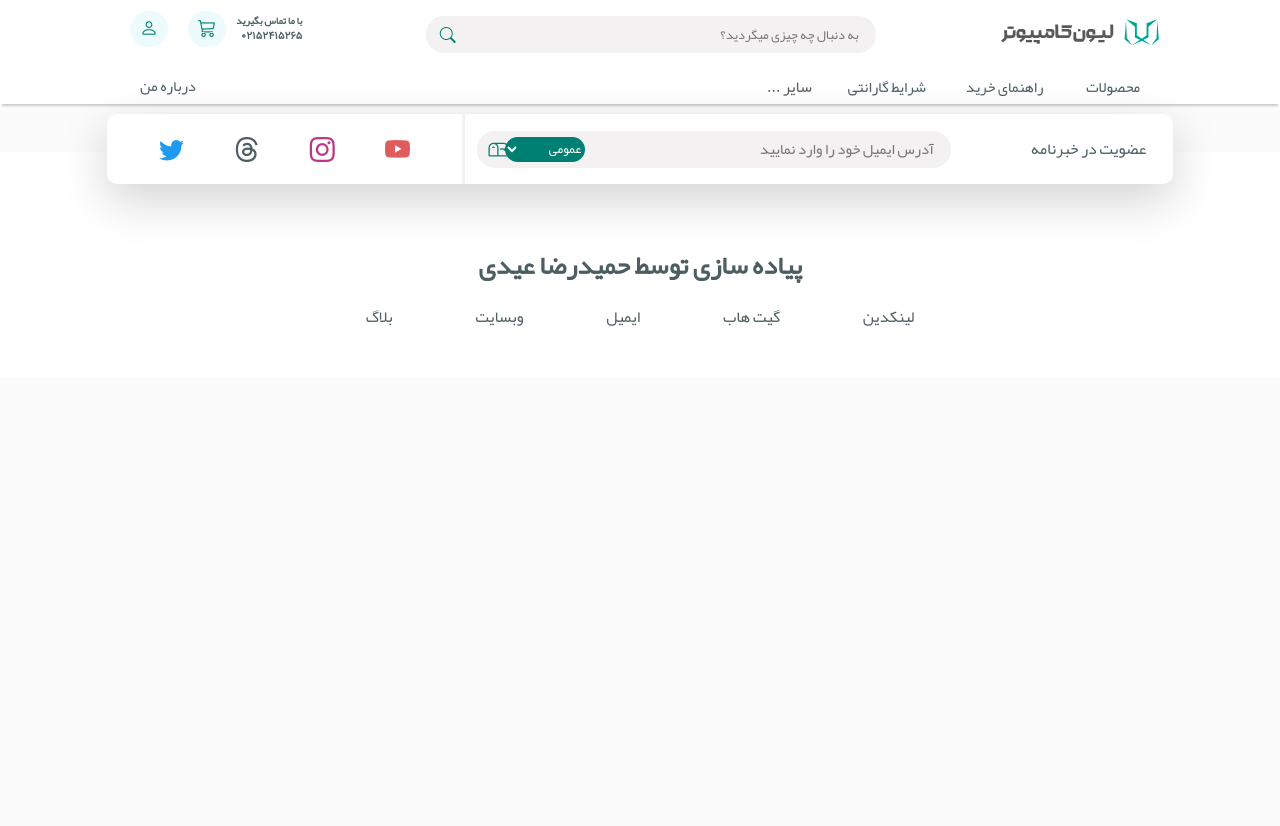
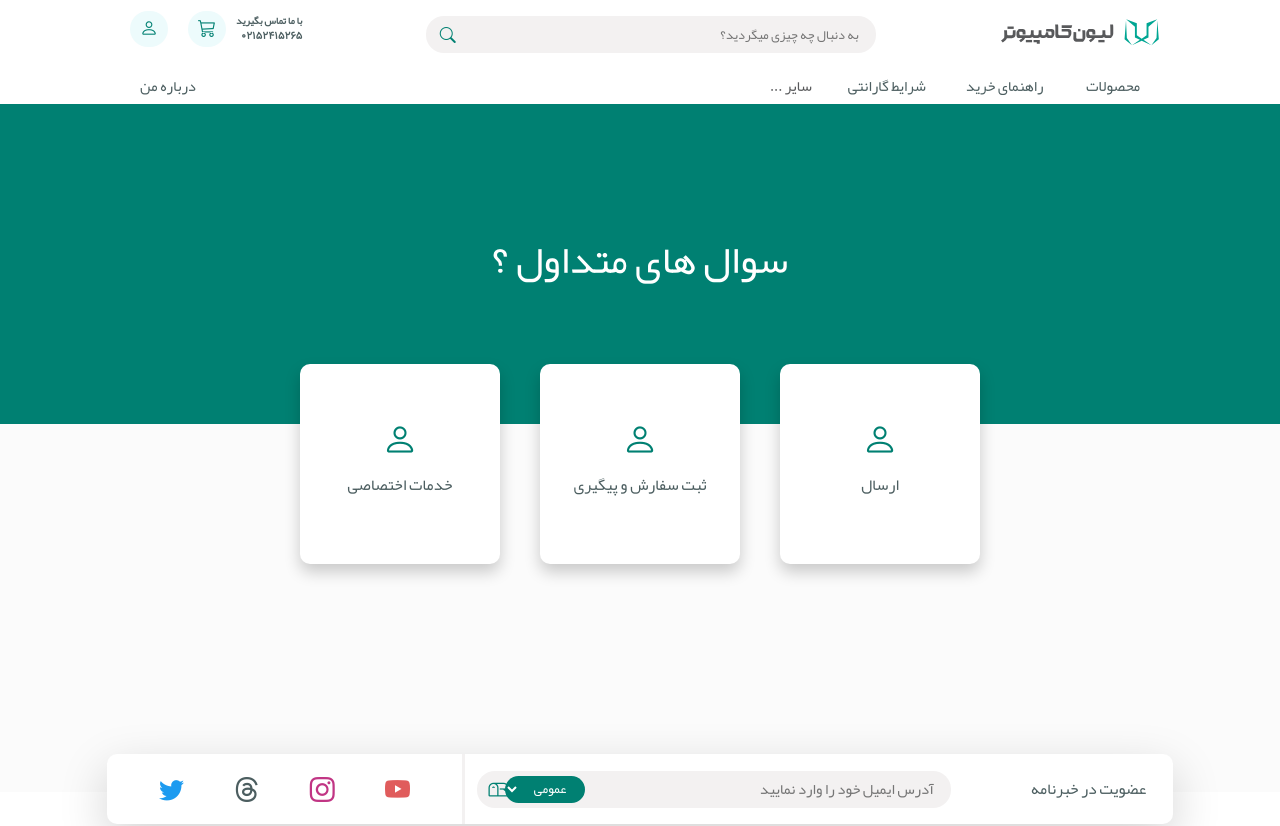
Before and after one commit to HamidEidy/TypeScript-Ecommerce, a Nuxt app: page /faq in a window 1280 px wide. Shown: the top 826 px of the page. Built offline with nearby package versions, Linux system fonts and the light colour scheme.

Commit message:
create routing

```diff
--- a/assets/scss/main.scss
+++ b/assets/scss/main.scss
@@ -134,7 +134,8 @@ body {
         background-color: #ffffff00;
         color: #58595b;
         padding: 16px;
-        font-size: 16px;
+        font-size: 15px;
+    font-weight: 500;
         border: none;
     }
 
@@ -157,7 +158,8 @@ body {
     .dropdown-content a {
         color: #58595b;
         padding: 10px 10px;
-        font-size: 14px;
+        font-size: 15px;
+        font-weight: 500;
         text-decoration: none;
         display: block;
     }
@@ -253,17 +255,13 @@ body {
         position: absolute;
         margin-right: 45vw;
         background-color: $primary;
-        display: flex;
-        flex-direction: row;
-        align-items: baseline;
-
-        align-items: center;
         cursor: pointer;
         color: #ffffff;
         border-radius: 20px;
         width: 80px;
-        height: 25px;
+        height: 27px;
         font-size: 13px;
+        padding-right: 15px;
       //  padding: 0px 5px 5px 0px;
     }
     select:focus {
@@ -342,7 +340,7 @@ body {
         text-align: center;
         padding: 5px 15px;
         border-radius: 10px;
-        margin-left: 40px;
+        margin-left: 3.1vw;
         margin-bottom: 50px;
         float: left;
         cursor: pointer;
@@ -380,7 +378,7 @@ h1 {
 ul {
     list-style-type: circle;
 }
-span {
+.highlight {
     color: $primary;
     font-size: 100px;
     -webkit-text-stroke-width: 3px;
--- /dev/null
+++ b/components/Card.vue
@@ -0,0 +1,111 @@
+<template>
+  <div class="box text-start d-flex flex-column">
+    <div>
+      <div class="img-box">
+        <img class="bg-white" src="/brands/iphone.png" alt="product-image" />
+      </div>
+
+      <div class="detail-box">
+        <h5>
+          <a>شیائومی ردمی نوت</a>
+        </h5>
+        <p>کتگوری</p>
+        <div class="options">
+            <div class="d-flex align-items-baseline justify-content-between w-100">
+            <i class="bi bi-cart3"></i>
+            <p class="number">1000 تومان</p>
+        </div>
+        </div>
+      </div>
+    </div>
+  </div>
+</template>
+
+<style scoped lang="scss">
+
+  .box {
+    box-shadow: 0 10px 15px -3px rgba(0, 0, 0, 0.1),
+      0 4px 6px -4px rgba(0, 0, 0, 0.1);
+    .img-box {
+      background-color: #ffffff;
+      height: 135px;
+      padding: 0px 20px;
+      img {
+        -webkit-transition: all 0.2s;
+        transition: all 0.2s;
+        width: 100%;
+        height: 100%;
+      }
+    }
+
+    .detail-box {
+      padding: 25px;
+      background-color: #ffffff;
+      color: #222831;
+      h5 {
+        font-weight: 600;
+      }
+      a {
+        font-weight: 600;
+        color: #000000;
+        cursor: pointer;
+      }
+      p {
+        font-size: 15px;
+        font-weight: bold;
+        display: block;
+      }
+.number{
+    color: #00a693;
+}
+      i {
+        background-color: #00a693;
+        margin: 0px 10px;
+        color: #fff;
+        height: 32px;
+        border-radius: 50px;
+        padding: 5px 8px;
+        align-items: center;
+        text-align: center;
+        display: flex;
+        cursor: pointer;
+    }
+
+
+    }
+
+    .options {
+      display: -webkit-box;
+      display: -ms-flexbox;
+      display: flex;
+      -webkit-box-pack: justify;
+      -ms-flex-pack: justify;
+      justify-content: space-between;
+      align-items: center;
+      button {
+        width: 40px;
+        height: 40px;
+        border-radius: 100%;
+        background: #222831;
+        display: -webkit-box;
+        display: -ms-flexbox;
+        display: flex;
+        -webkit-box-pack: center;
+        -ms-flex-pack: center;
+        justify-content: center;
+        -webkit-box-align: center;
+        -ms-flex-align: center;
+        align-items: center;
+        padding-top: 3px;
+      }
+      button:hover {
+        background-color: #ffb000;
+        transition: 0.2s;
+      }
+      .bi {
+        padding-top: 3px;
+      }
+    }
+  }
+
+</style>
--- a/components/Suggestions.vue
+++ b/components/Suggestions.vue
@@ -13,10 +13,10 @@
       <div class="col-6 text-end">
         <swiper-container class="mySwiper" pagination="true" effect="cube" grab-cursor="true" cube-effect-shadow="true"
         cube-effect-slide-shadows="true" cube-effect-shadow-offset="20" cube-effect-shadow-scale="0.94">
-        <swiper-slide>
-          <img src="https://swiperjs.com/demos/images/nature-1.jpg" />
+        <swiper-slide v-for="item in data.data" :key="item.index">
+          <Card />
         </swiper-slide>
-        <swiper-slide>
+        <!-- <swiper-slide>
           <img src="https://swiperjs.com/demos/images/nature-2.jpg" />
         </swiper-slide>
         <swiper-slide>
@@ -24,7 +24,7 @@
         </swiper-slide>
         <swiper-slide>
           <img src="https://swiperjs.com/demos/images/nature-4.jpg" />
-        </swiper-slide>
+        </swiper-slide> -->
       </swiper-container>
       </div>
     </div>
@@ -32,4 +32,11 @@
 </template>
 <style scoped>
 
+
 </style>
+
+
+<script setup>
+const {data} = await useFetch('https://typeecomapi.hamideidy.ir/api/random-products?count=4');
+
+</script>
--- a/components/subscribeToNew.vue
+++ b/components/subscribeToNew.vue
@@ -21,4 +21,5 @@
       </div>
     </div>
   </div>
+
 </template>
--- a/layouts/default.vue
+++ b/layouts/default.vue
@@ -38,9 +38,9 @@
         <div class="dropdown">
           <button class="dropbtn">سایر ...</button>
           <div class="dropdown-content">
-            <a href="#">خرید اقساطی</a>
+            <nuxt-link to="/installment">خرید اقساطی</nuxt-link>
             <nuxt-link to="/contact">تماس با ما</nuxt-link>
-            <a href="#">سوالات متداول</a>
+            <nuxt-link to="/faq">سوالات متداول</nuxt-link>
           </div>
         </div>
       </div>
--- /dev/null
+++ b/pages/faq.vue
@@ -0,0 +1,59 @@
+<template>
+  <div class="faq">
+    <div class="header d-flex align-items-center justify-content-center">
+      <h2>سوال های متداول ؟</h2>
+    </div>
+    <div class="category">
+      <div class="send">
+        <i class="bi bi-person"></i>
+    <p>ارسال</p>
+    </div>
+      <div class="orders">
+        <i class="bi bi-person"></i>
+        <p>ثبت سفارش و پیگیری</p>
+    </div>
+      <div class="we">
+        <i class="bi bi-person"></i>
+<p>خدمات اختصاصی</p>
+      </div>
+    </div>
+  </div>
+</template>
+
+<style lang="scss" scoped>
+.faq {
+    min-height: 80vh;
+  .header {
+    background-color: #008072;
+    height: 40vh;
+    h2 {
+      font-size: 40px;
+      font-weight: 500;
+      color: #fff;
+    }
+  }
+  .category {
+    display: flex;
+    flex-direction: row;
+    justify-content: center;
+    div {
+        i{
+            color: #008072;
+            font-size: 35px;
+            margin-bottom: 5px;
+        }
+      margin: 0px 20px;
+      margin-top: -60px;
+      align-items: center;
+      display: flex;
+      justify-content: center;
+      flex-direction: column;
+      height: 200px;
+      width: 200px;
+      box-shadow: 0px 8px 16px 0px rgba(0, 0, 0, 0.2);
+      border-radius: 10px;
+      background-color: #fff;
+    }
+  }
+}
+</style>
--- a/pages/how-to-buy.vue
+++ b/pages/how-to-buy.vue
@@ -2,7 +2,7 @@
   <div class="d-flex justify-content-center">
     <div class="content shadow-lg col-10 my-4">
       <div class="text-center">
-        <h1><span>.</span> راهنمای خرید</h1>
+        <h1><span class="highlight">.</span> راهنمای خرید</h1>
       </div>
 
       <div>
--- /dev/null
+++ b/pages/installment.vue
@@ -0,0 +1,55 @@
+<template>
+  <div class="installment">
+    <img src="/bg-header.webp" alt="" />
+    <div class="d-flex flex-column align-items-center head px-3">
+      <div class="d-flex flex-column col-10 justify-content-between py-3">
+        <div class="btns">
+          <h4>
+            فروش اقساطی محصولات
+            <br />
+            فروشگاه برای تمام ایران
+          </h4>
+          <p>با خرید اقساطی #یهویی_نده</p>
+          <i class="bi bi-arrow-down-circle-fill"></i>
+        </div>
+      </div>
+    </div>
+  </div>
+</template>
+
+
+<style scoped lang="scss">
+img {
+margin-top: -300px;
+}
+.btns {
+  z-index: 1;
+  color: aliceblue;
+
+  h4 {
+    font-size: 40px;
+    font-weight: 900;
+    margin-top: 2vh;
+  }
+  p {
+    margin-top: 5vh;
+    background-color: #1fcf8e;
+    box-shadow: 0 20px 60px 0 rgba(31, 207, 142, 0.6);
+    padding: 10px 50px;
+    border-radius: 10px;
+    width: fit-content;
+    font-size: 30px;
+    font-weight: 800;
+  }
+  i {
+    font-size: 60px;
+
+  }
+}
+</style>
+
+<script>
+definePageMeta({
+  layout: false,
+});
+</script>
--- a/pages/waranty-rules.vue
+++ b/pages/waranty-rules.vue
@@ -1,7 +1,7 @@
 <template>
   <div class="d-flex justify-content-center">
     <div class="content shadow-lg col-10 my-4">
-    <div class="text-center"><h1><span>.</span>     شرایط گارانتی</h1></div>
+    <div class="text-center"><h1><span class="highlight">.</span>     شرایط گارانتی</h1></div>
 
 
     <div>
```
Also changed, not shown: public/bg-header.webp (added).
